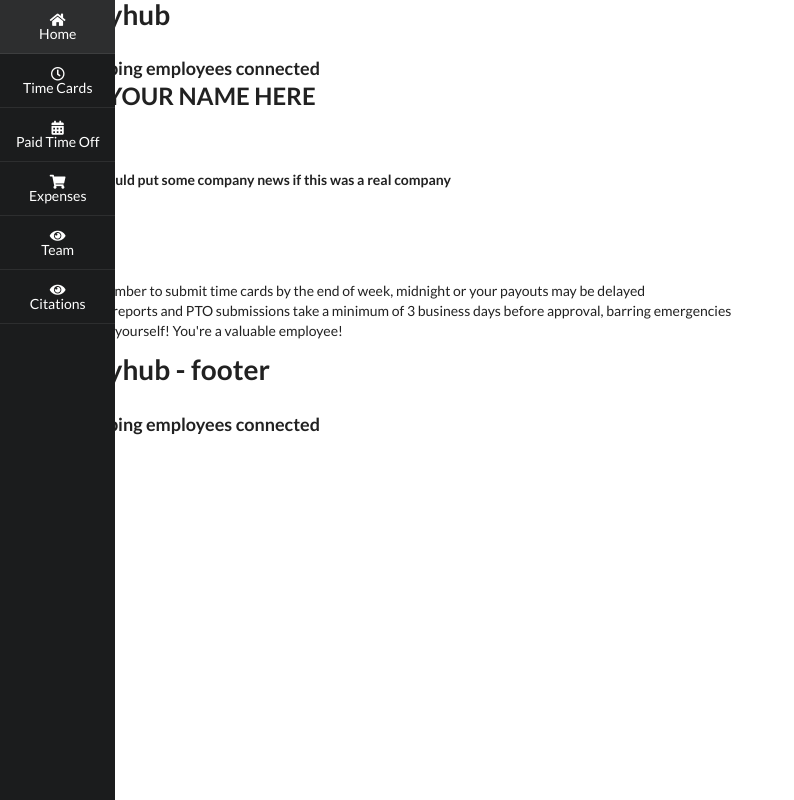
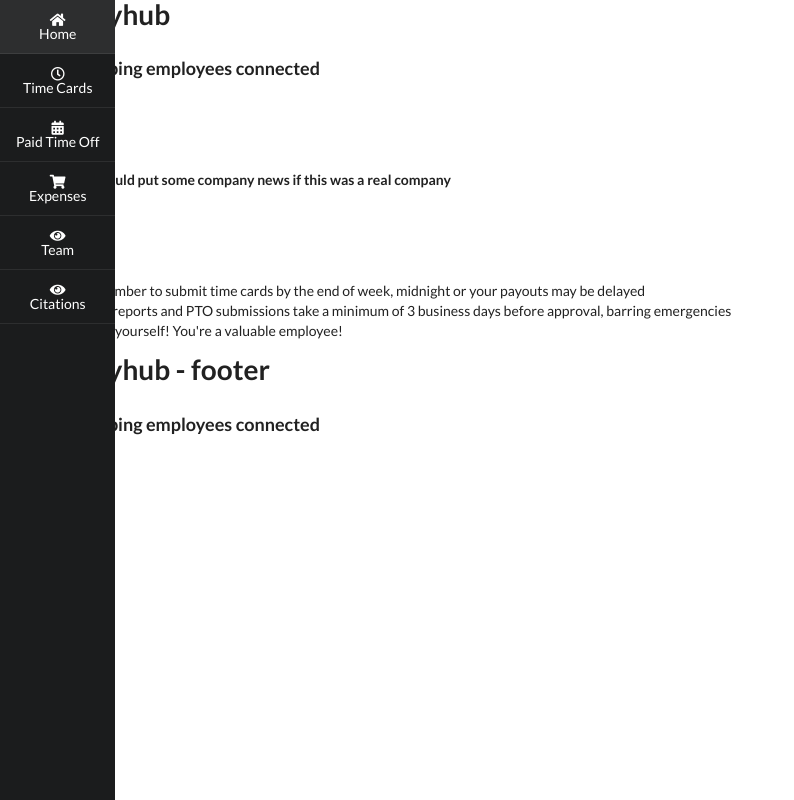
Before and after one commit to AnthonyGarces/Payhub, a Next.js app: page /home in a window 1280 px wide. Shown: the whole page, without its empty margins (0-794 px from the left). Built offline with nearby package versions, Linux system fonts and the light colour scheme.

Commit message:
added user name to the profile component

```diff
--- a/components/home/profile.js
+++ b/components/home/profile.js
@@ -1,11 +1,11 @@
 const profile = function() {
 
     //put the below in once the dumb hooks issue is resolved
-    // const name = localStorage.getItem('name');
+    const name = localStorage.getItem('name');
 
     return(
         <div className="container">
-            <h2>Welcome YOUR NAME HERE</h2>
+            <h2>Welcome {name}</h2>
             <br />
             <h5>Here is where I would put some company news if this was a real company</h5>
             <br />
```
